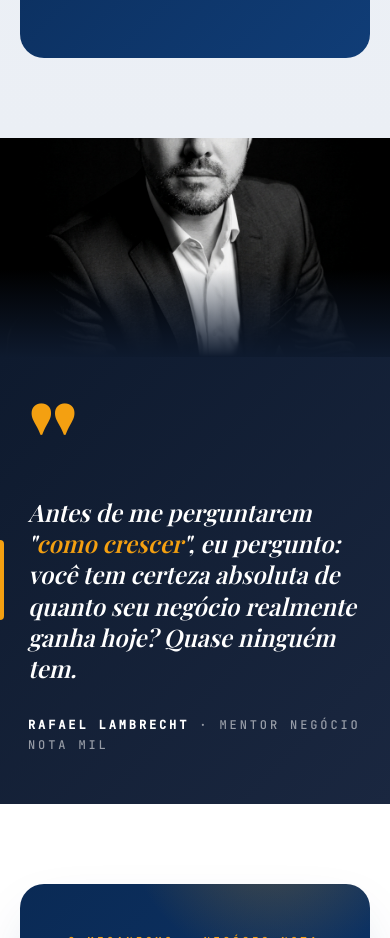
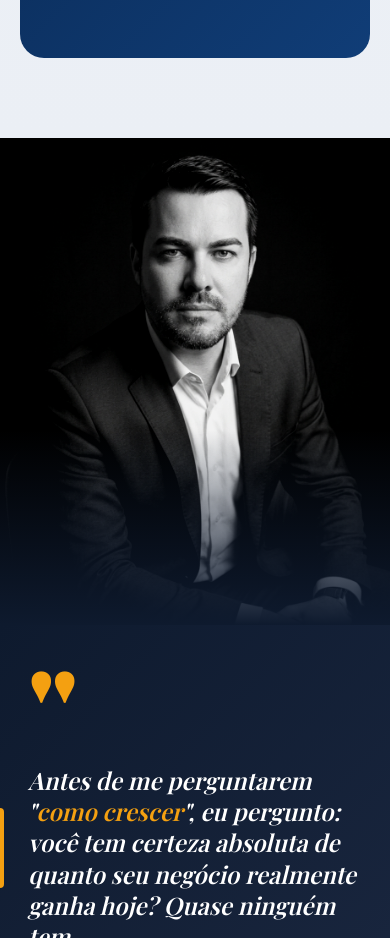
Before and after one commit to fabiopereiramkt/negocio-nota-mil-lp, a plain HTML site: page index.html in a window 390 px wide. Shown: the part 5440-6378 px from the top of the page. Drawn offline with nearby package versions, Linux system fonts and the light colour scheme.

Commit message:
fix(mobile): foto da signature strip mostrando rosto cortado

```diff
--- a/index.html
+++ b/index.html
@@ -280,7 +280,7 @@
     overflow:hidden;
   }
   .sig-photo img{
-    width:100%;height:100%;object-fit:cover;
+    width:100%;height:100%;object-fit:cover;object-position:center 18%;
     filter:contrast(1.05) brightness(.95);
   }
   .sig-photo::after{
@@ -786,7 +786,7 @@
     .hero-photo .stamp{display:none}
     .about-creds{grid-template-columns:1fr}
     .sig-grid{grid-template-columns:1fr;min-height:auto}
-    .sig-photo{aspect-ratio:16/9}
+    .sig-photo{aspect-ratio:4/5;max-height:560px}
     .sig-photo::after{background:linear-gradient(180deg, transparent 60%, var(--ink) 100%)}
     .sig-text{padding:48px 28px}
     .dashboard-wrap::before{font-size:10px;padding:6px 14px}
```
